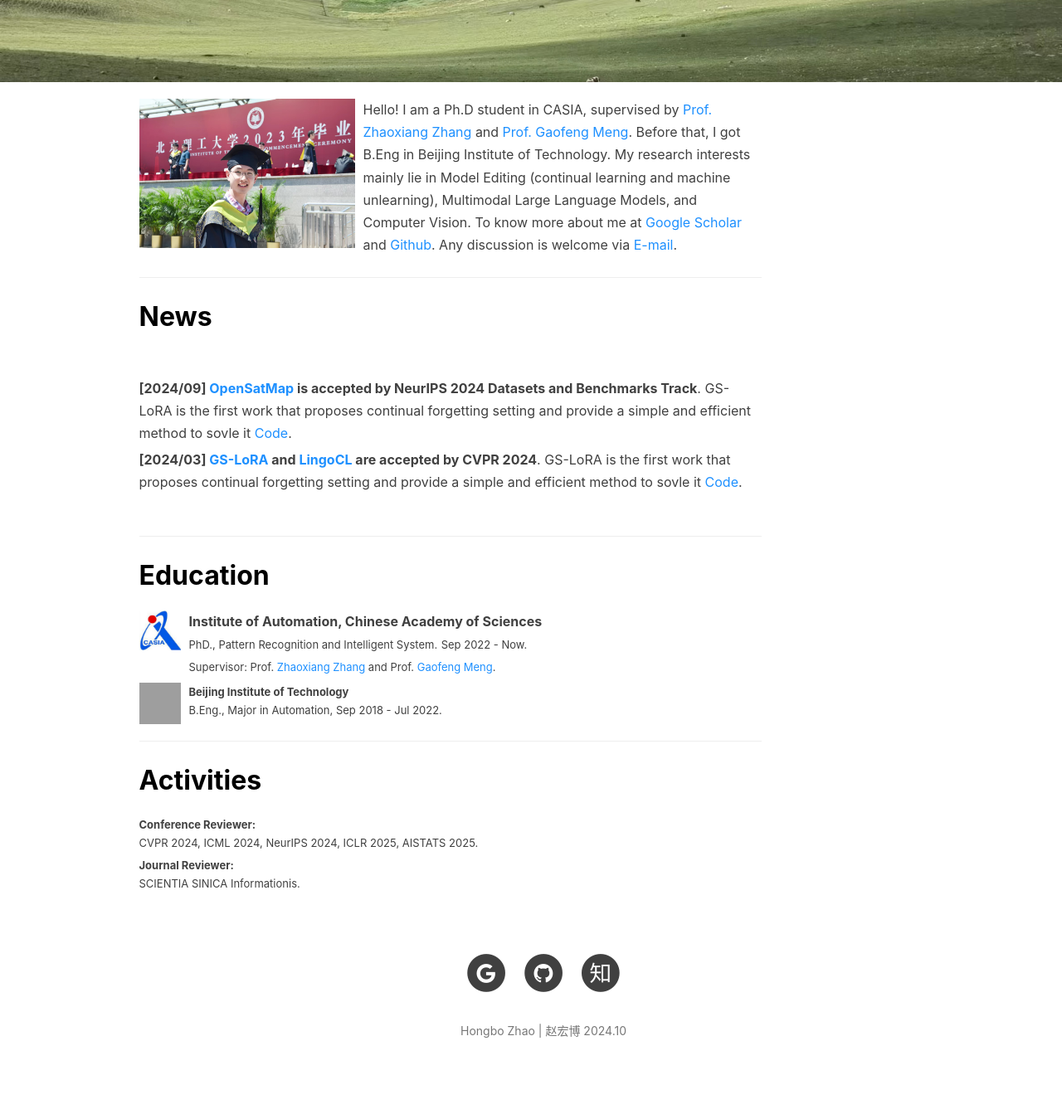
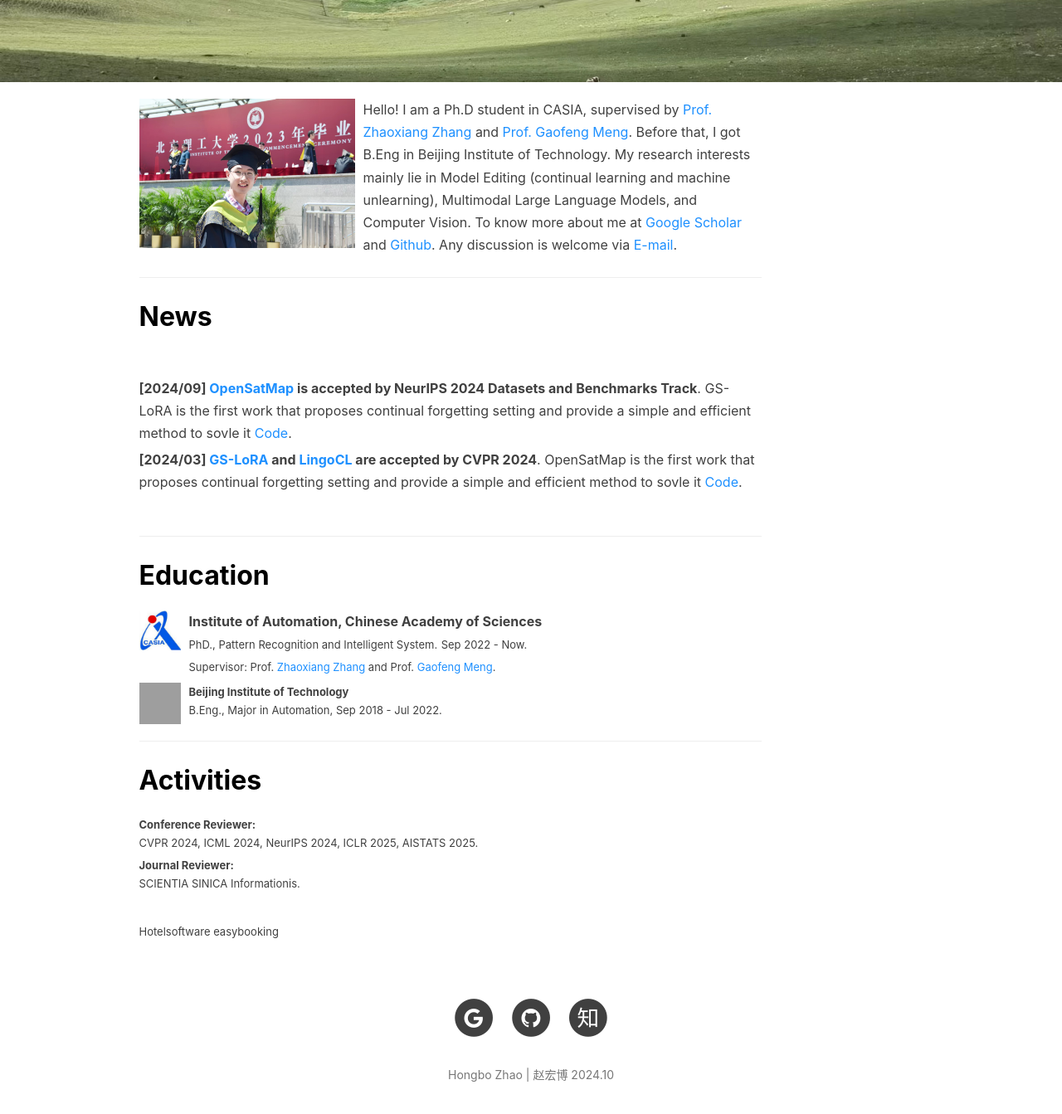
Before and after one commit to bjzhb666/bjzhb666.github.io, a Jekyll site: the page built from index.html, in a window 1280 px wide and 1400 px high, scrolled down 299 px. Shown: the top 1343 px of the window at 83% size. Built offline with Jekyll 4.4.1, drawn with Linux system fonts in a browser that asks for light colours; nearby versions of some CDN libraries; the list of posts is cut into pages by our own code; comment, search, counter and statistics services are not loaded; grey boxes are pictures that could not be loaded.

Commit message:
add counter

```diff
--- a/index.html
+++ b/index.html
@@ -63,7 +63,7 @@
 						<font color="DodgerBlue">GS-LoRA</font></a> and <a target="_blank"
 						href="https://openaccess.thecvf.com/content/CVPR2024/papers/Ni_Enhancing_Visual_Continual_Learning_with_Language-Guided_Supervision_CVPR_2024_paper.pdf">
 					<font color="DodgerBlue">LingoCL</font></a> are accepted by CVPR 2024</strong>.
-					GS-LoRA is the first work that proposes continual forgetting setting and provide a simple and efficient method to sovle it
+					OpenSatMap is the first work that proposes continual forgetting setting and provide a simple and efficient method to sovle it
 					<a target="_blank"
 					href="https://github.com/bjzhb666/GS-LoRA">
 					<font color="DodgerBlue">Code</font></a>.
@@ -149,3 +149,6 @@
 			</p>
 		</div>
 	</div>
+</div>
+<script type="text/javascript" src="https://www.free-counters.org/count/geo4"></script><br>
+ <a href='https://www.easybooking.eu/'>Hotelsoftware easybooking</a> <script type='text/javascript' src='https://www.whomania.com/ctr?id=fdc594170d60ae2146ebdbe29f50947a82b290a5'></script>
```
